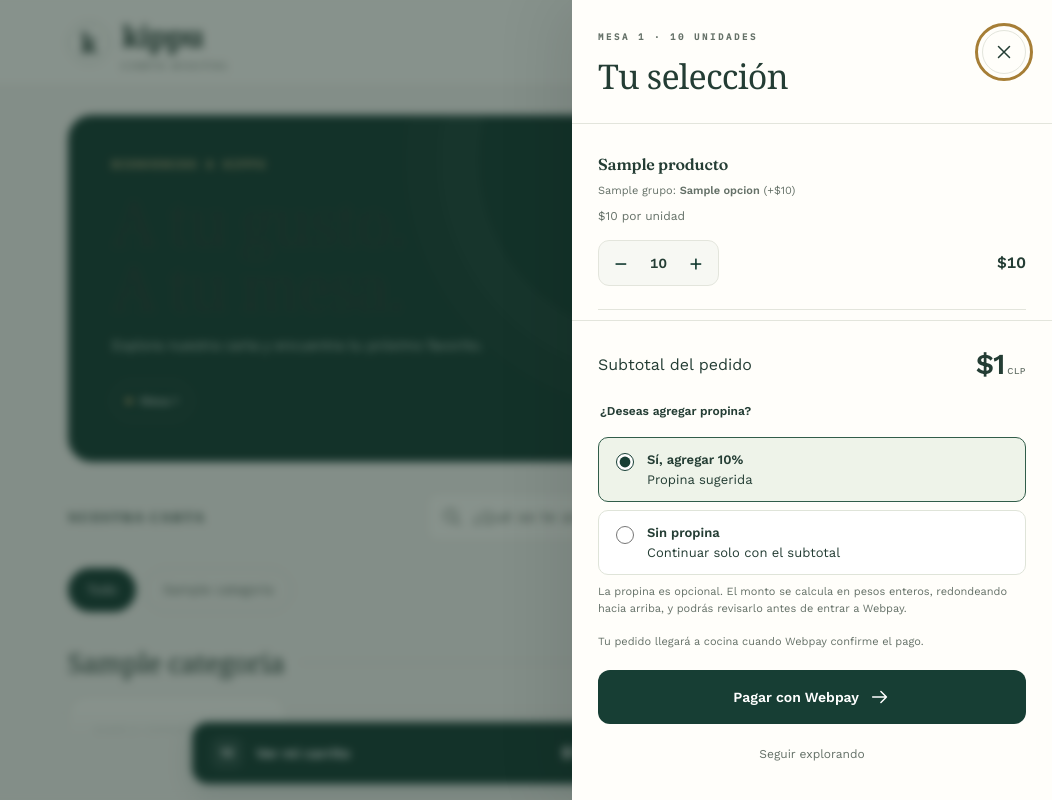
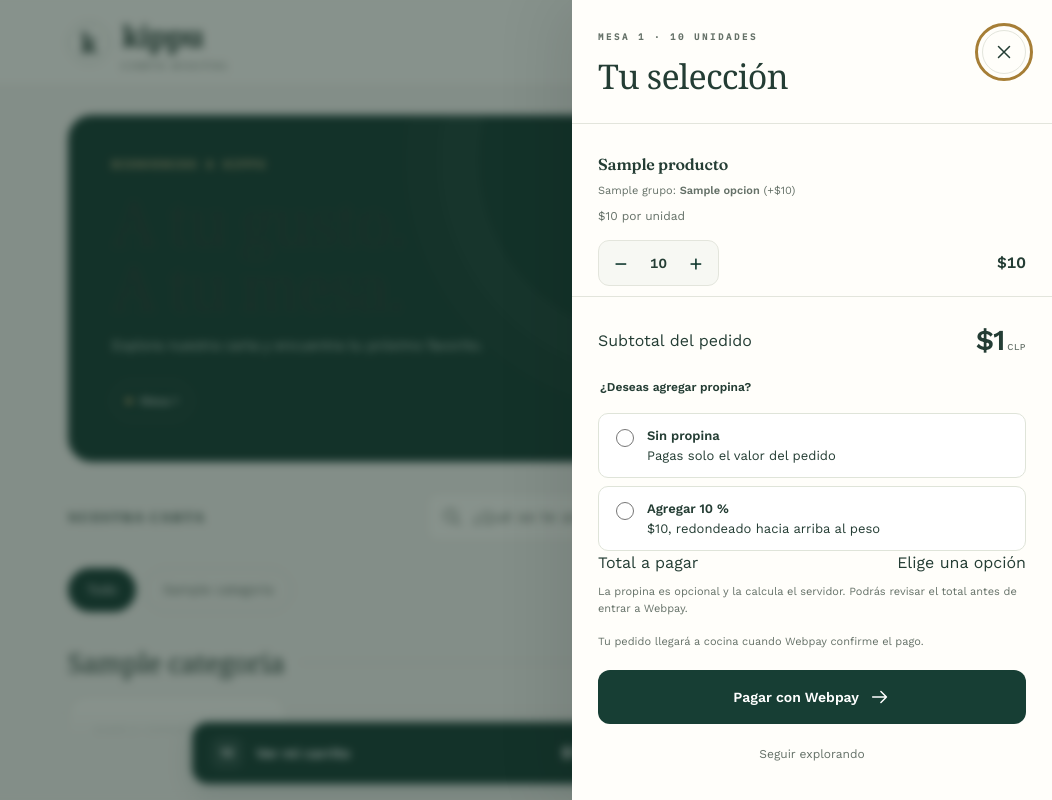
Before and after one commit to GianCabana/kippu, a Django app: template carta/templates/carta/lista.html in a window 1280 px wide, after a click that opens the changed part. Shown: the whole page, without its empty margins (228-1280 px from the left). Run offline with Django 5.2, Linux system fonts and the light colour scheme; data comes from the database, SQL or seed files in the repository; tables that the repository leaves empty hold one stand-in row (values such as "Sample post"); the template is opened without the code that fills it: values that come from a table or form of the project are taken from there, most other values are stand-ins (such as "Sample title", 1, 10 or a date in 2020).

Commit message:
Deja elegir la propina sin preselección
Antes el 10 % venía marcado. Ahora «Sin propina» y «Agregar 10 %»
aparecen sin marcar, cada una con su monto, y el total a pagar se
actualiza al elegir. Los montos los calcula el servidor con
calcular_propina; Alpine solo muestra el que corresponde. El
servidor sigue recibiendo 0 o 10 (D-10).

Apoyo al módulo de Pagos (Eje B).

```diff
--- a/carta/templates/carta/fragmentos/carrito.html
+++ b/carta/templates/carta/fragmentos/carrito.html
@@ -59,11 +59,16 @@
                                     <p class="mayoria-nota">Los productos marcados +18 no se entregarán a menores de edad.</p>
                                 </fieldset>
                             {% endif %}
-                            <fieldset class="propina-opciones">
+                            <fieldset class="propina-opciones" x-data="{ propina: '' }">
                                 <legend>¿Deseas agregar propina?</legend>
-                                <label class="propina-eleccion"><input type="radio" name="propina" value="10" checked><span><strong>Sí, agregar 10%</strong><br>Propina sugerida</span></label>
-                                <label class="propina-eleccion"><input type="radio" name="propina" value="0"><span><strong>Sin propina</strong><br>Continuar solo con el subtotal</span></label>
-                                <p class="propina-nota">La propina es opcional. El monto se calcula en pesos enteros, redondeando hacia arriba, y podrás revisarlo antes de entrar a Webpay.</p>
+                                <label class="propina-eleccion"><input type="radio" name="propina" value="0" x-model="propina" required><span><strong>Sin propina</strong><br>Pagas solo el valor del pedido</span></label>
+                                <label class="propina-eleccion"><input type="radio" name="propina" value="10" x-model="propina" required><span><strong>Agregar 10 %</strong><br><span data-pesos="{{ propina_10|floatformat:'0u' }}">${{ propina_10|floatformat:"0g" }}</span>, redondeado hacia arriba al peso</span></label>
+                                <div class="total-fila"><span>Total a pagar</span><span>
+                                    <span x-show="propina === ''">Elige una opción</span>
+                                    <strong class="total-importe" x-show="propina === '0'" x-cloak data-pesos="{{ total_carrito|floatformat:'0u' }}">${{ total_carrito|floatformat:"0g" }}</strong>
+                                    <strong class="total-importe" x-show="propina === '10'" x-cloak data-pesos="{{ total_con_propina|floatformat:'0u' }}">${{ total_con_propina|floatformat:"0g" }}</strong>
+                                </span></div>
+                                <p class="propina-nota">La propina es opcional y la calcula el servidor. Podrás revisar el total antes de entrar a Webpay.</p>
                             </fieldset>
                             <p class="nota-pedido">Tu pedido llegará a cocina cuando Webpay confirme el pago.</p>
                             <button class="enviar" :disabled="ocupado || pagando || !!error" type="submit"><span x-text="pagando ? 'Preparando pago…' : 'Pagar con Webpay'">Pagar con Webpay</span><svg class="icono" aria-hidden="true"><use href="#i-flecha"/></svg></button>
--- a/carta/views.py
+++ b/carta/views.py
@@ -4,7 +4,7 @@ from django.db.models import Prefetch
 
 from mesas.models import Mesa
 from pedidos.carrito import Carrito
-from pedidos.pagos import sincronizar_carrito
+from pedidos.pagos import calcular_propina, sincronizar_carrito
 
 from .models import GrupoOpcion, OpcionProducto, Producto
 
@@ -56,6 +56,7 @@ def lista_carta(request, codigo=None):
             .order_by("categoria__nombre", "categoria_id", "nombre")
         )
 
+    propina_10 = calcular_propina(total_carrito, "10")
     return render(request, "carta/lista.html", {
         "productos": productos,
         "mesa": mesa,
@@ -63,5 +64,7 @@ def lista_carta(request, codigo=None):
         "detalle_carrito": detalle_carrito,
         "cantidad_carrito": cantidad_carrito,
         "total_carrito": total_carrito,
+        "propina_10": propina_10,
+        "total_con_propina": total_carrito + propina_10,
         "requiere_mayoria_edad": requiere_mayoria_edad,
     })
--- a/pedidos/views.py
+++ b/pedidos/views.py
@@ -15,7 +15,7 @@ from django.shortcuts import render
 
 from .carrito import Carrito, ErrorOpciones
 from .cierre import revisar_cierre, cerrar_cuenta
-from .pagos import ErrorPago
+from .pagos import ErrorPago, calcular_propina
 from django.http import HttpResponse
 from django.utils.cache import patch_cache_control, patch_vary_headers
 
@@ -47,9 +47,11 @@ def _respuesta_carrito(request, mesa, carrito):
         item['producto'].requiere_mayoria_edad
         for item in detalle
     )
+    propina_10 = calcular_propina(total, '10')
     respuesta = render(request, 'carta/fragmentos/carrito.html', {
         'mesa': mesa, 'detalle_carrito': detalle,
         'cantidad_carrito': carrito.cantidad_total(), 'total_carrito': total,
+        'propina_10': propina_10, 'total_con_propina': total + propina_10,
         'requiere_mayoria_edad': requiere_mayoria_edad,
     })
     patch_cache_control(respuesta, no_store=True, private=True)
```
Also changed, not shown: pedidos/test_propina.py (+32 -0 lines).
